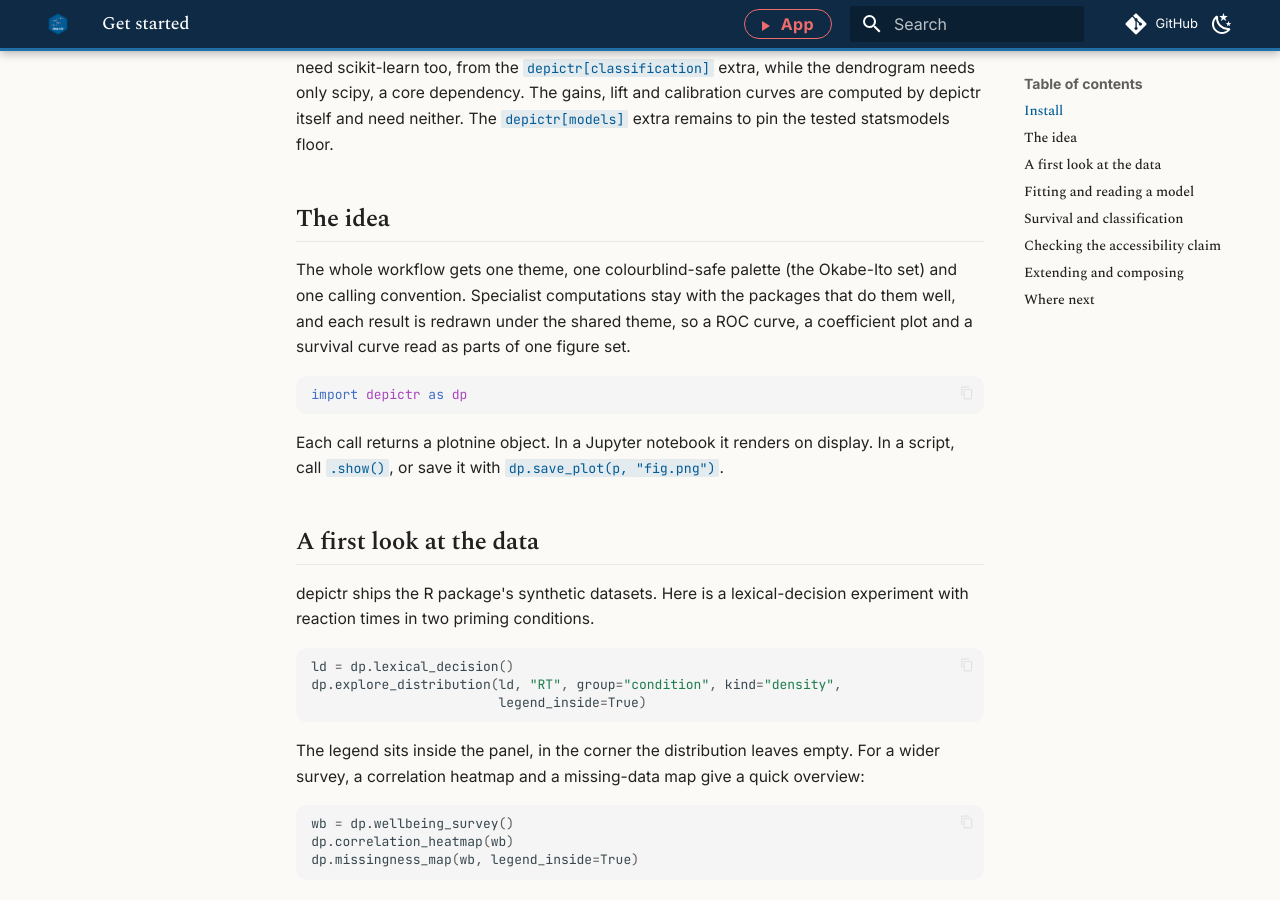
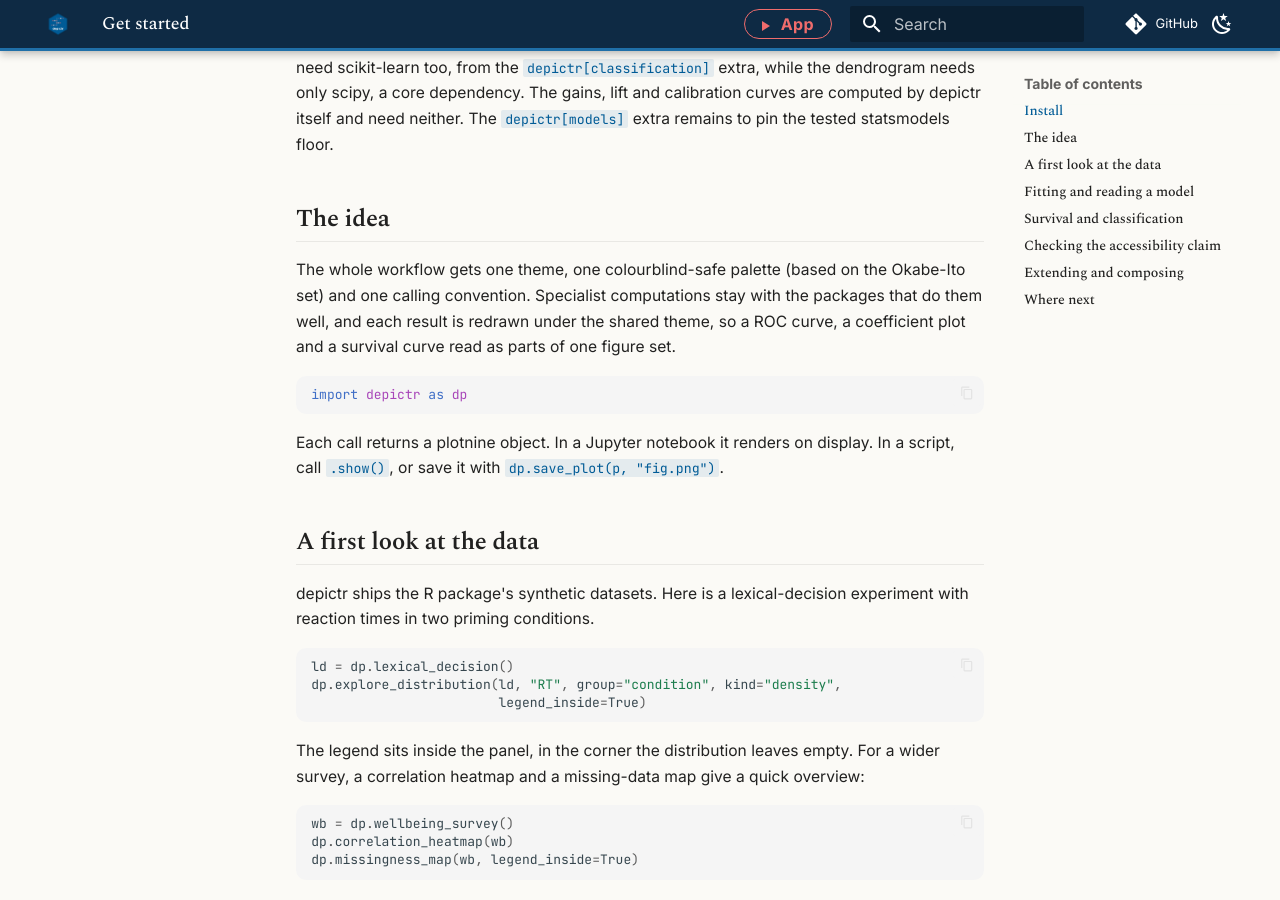
Before and after one commit to pablobernabeu/depictr-py, an MkDocs documentation site: the page built from docs/getting-started.md, in a window 1280 px wide and 900 px high, scrolled down 646 px. Built offline with MkDocs 1.6.1 and Material for MkDocs 9.7.7, drawn with Linux system fonts in a browser that asks for light colours; comment, search, counter and statistics services are not loaded; some of the changed text lies outside the part shown.

Commit message:
Retake the app screenshots, and describe the palette as based on the Okabe-Ito set
The app guide's two screenshots predated the R datasets and the CIEDE2000
distance. They showed a worst-case palette distance of 7.4 where the app
shows 6.43, and the treatments in each other's colours. Both are retaken from
the current app, headless, at the same size, and their alt text describes what
they show. The docstrings, README and guides called the built-in palette the
Okabe-Ito set and credited that set with the pair palette_safety()'s threshold
is calibrated against. They now say that the palette is based on the set, and
depictr_palette() says what it keeps and replaces, as in the R twin.

random_effects_plot() sorts only the first random-effect term's panel, and its
docstring, comments and the README's list of differences from the R twin now
say so. The stylesheet's theoryforge diagram rules are kept, with comments
saying they serve theoryforge's sites. Comments in the app, pyproject.toml and
CI that narrated earlier states give the current behaviour and its reason, and
ci.yml says that the minimum-versions job installs the oldest declared minor
series. CHANGELOG has one entry under Fixed.

mkdocs build --strict passes, and pytest gives 970 passed, as before.

Co-Authored-By: Claude Opus 5.5 <noreply@anthropic.com>
Claude-Session: https://claude.ai/code/session_01DU2exZ55JyV54E9U6ct3Wn

````diff
--- a/docs/getting-started.md
+++ b/docs/getting-started.md
@@ -29,10 +29,11 @@ to pin the tested statsmodels floor.
 
 ## The idea
 
-The whole workflow gets one theme, one colourblind-safe palette (the Okabe-Ito
-set) and one calling convention. Specialist computations stay with the packages
-that do them well, and each result is redrawn under the shared theme, so a ROC
-curve, a coefficient plot and a survival curve read as parts of one figure set.
+The whole workflow gets one theme, one colourblind-safe palette (based on the
+Okabe-Ito set) and one calling convention. Specialist computations stay with the
+packages that do them well, and each result is redrawn under the shared theme,
+so a ROC curve, a coefficient plot and a survival curve read as parts of one
+figure set.
 
 ```python
 import depictr as dp
@@ -116,10 +117,11 @@ dp.roc_curve_plot(ct["adverse_event"], ct["biomarker"])
 
 ## Checking the accessibility claim
 
-The default palette is the Okabe-Ito set, and the claim behind that choice is
-testable. A simulator of colour-vision deficiency, based on the model of Machado,
-Oliveira and Fernandes (2009), and a CIEDE2000 colour-difference test measure
-how far apart the palette's colours stay under each form of deficiency.
+The default palette is based on the Okabe-Ito set, and the claim behind that
+choice is testable. A simulator of colour-vision deficiency, based on the model
+of Machado, Oliveira and Fernandes (2009), and a CIEDE2000 colour-difference
+test measure how far apart the palette's colours stay under each form of
+deficiency.
 
 ```python
 dp.palette_safety()
--- a/src/depictr/__init__.py
+++ b/src/depictr/__init__.py
@@ -6,8 +6,8 @@ statistical workflow -- exploratory analysis, model estimates, diagnostics,
 classification, multivariate analysis, survival and time series -- so a coherent
 figure set no longer means stitching together half a dozen libraries with
 mismatched defaults. Every plotting function returns a plotnine object you can
-extend with ``+``, and the colourblind-safe Okabe-Ito palette is the default,
-validated by a built-in colour-vision-deficiency safety check.
+extend with ``+``, and a colourblind-safe palette based on the Okabe-Ito set is
+the default, validated by a built-in colour-vision-deficiency safety check.
 
 It is the Python sibling of the depictr R package
 (https://pablobernabeu.github.io/depictr/).
````
Also changed, not shown: CHANGELOG.md (+17 -1 lines), README.md (+14 -10 lines), docs/app.md (+2 -2 lines), docs/gallery/accessibility.md (+3 -3 lines), docs/index.md (+1 -1 lines), docs/stylesheets/brand.css (+24 -22 lines), .github/CONTRIBUTING.md, docs/assets/app-colour-vision.png, docs/assets/app-plot-pane.png, 6 other files.
